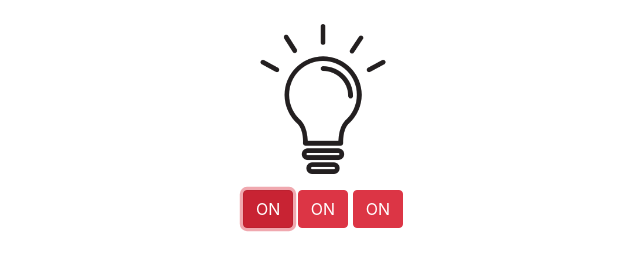
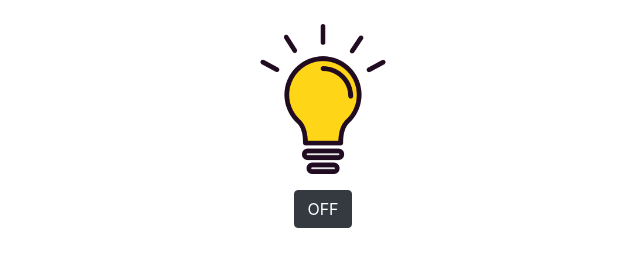
Before and after one commit to SangYong-Jeong/2021-sc-app-08-jquery, a website: page html/02.bulb.html in a window 1280 px wide. Both pictures are taken after a click on the button "ON". Shown: the whole page, without its empty margins (317-957 px from the left). Drawn offline with Linux system fonts and the light colour scheme.

Commit message:
6교시 완료

```diff
--- a/html/02.bulb.html
+++ b/html/02.bulb.html
@@ -13,13 +13,17 @@
 <body>
 	<div class="container text-center py-4">
 		<div class="img-wrap mx-auto mb-3" style="width: 150px;">
-			<img src="../img/on.png" alt="bulb_on" class="w100" style="display: none;">
-			<img src="../img/off.png" alt="bulb_off" class="w100">
+			<img src="../img/off.png" alt="bulb_on" class="w100">
 		</div>
 		<button class="bt-on btn btn-danger">ON</button>
-		<button class="bt-on btn btn-danger">ON</button>
-		<button class="bt-on btn btn-danger">ON</button>
 		<button class="bt-off btn btn-dark" style="display: none;">OFF</button>
+
+		<!-- <div id="a">
+			<ul>
+				<li>A</li>
+				<li>B</li>
+			</ul>
+		</div> -->
 	</div>
 	<script src="../js/util.js"></script>
 	<script src="../js/02.bulb.js"></script>
--- a/js/02.bulb.js
+++ b/js/02.bulb.js
@@ -1,25 +1,70 @@
 /* $('.bt-on').on('click', function() {
 	console.log('ON');
-}); */
+});
+
+for(var i=0; i<document.getElementsByClassName('bt-on').length; i++) {
+	document.getElementsByClassName('bt-on')[i].addEventListener('click', function() {
+		console.log('ON');
+	})
+}
+
+for(var i=0; i<document.querySelectorAll('.bt-on').length; i++) {
+	document.querySelectorAll('.bt-on')[i].addEventListener('click', function() {
+		console.log('ON');
+	})
+}
+
+*/
+
+/*
+ES5/ES6/jQuery 선택자
+document.getElementById('idName') -> html
+document.getElementsByClassName('className') -> Array[html, html]
+document.getElementsByTagName('tagName') -> Array[html, html]
+document.querySelector('.w100') -> html (맨 처음 나오는 element)
+document.querySelectorAll('.w100') -> Array[html, html]
+$('.w100') -> jQuery
 
 
+document.getElementById('a').getElementsByTagName('ul')[0].getElementsByTagName('li')[1].innerHTML
 
-/* document.getElementsByClassName('bt-on')[0].addEventListener('click', function() {
-	console.log('ON');
-})
-document.getElementsByClassName('bt-on')[1].addEventListener('click', function() {
-	console.log('ON');
-})
-document.getElementsByClassName('bt-on')[2].addEventListener('click', function() {
-	console.log('ON');
-}) */
+( $('#a li:nth-child(2)')[0].innerHTML )
 
-// ES5/ES6/jQuery 선택자
-// document.getElementById('idName') -> html
-// document.getElementsByClassName('className') -> Array[html, html]
-// document.getElementsByTagName('tagName') -> Array[html, html]
+( document.querySelectorAll('#a li')[1].innerHTML )
+*/
+/*
+js와 jQuery 이벤트 등록
+document.querySelector('.bt-on').addEventListener('click', function() {});
+$('.bt-on').on('click', function() {});
 
-// document.querySelector('.w100') -> html
-// document.querySelectorAll('.w100') -> Array[html, html]
 
-// $('.w100') -> jQuery
+console.log(this);
+document.querySelector('.bt-off').addEventListener('click', function() {
+this는 이벤트 대상을 가리킨다(순수JS, Dom Element)
+console.log(this);
+this.style.display = 'none';
+	$(this).hide();
+});
+
+$('.bt-on').on('click', function() {
+this는 이벤트 대상을 가리킨다(순수JS, Dom Element)
+console.log(this);
+this.style.display = 'none';
+	$(this).hide();
+});
+*/
+
+// attribute: HTML의 속성
+$('.bt-on').on('click', function(){
+	// $('.img-wrap > img')[0].src = '../img/on.png'
+	$('.img-wrap > img').attr('src', '../img/on.png')
+	$('.bt-on').hide();
+	$('.bt-off').show();
+});
+
+$('.bt-off').on('click', function(){
+  // $('.img-wrap > img')[0].src = '../img/off.png'
+	$('.img-wrap > img').attr('src', '../img/off.png')
+	$('.bt-on').show();
+	$('.bt-off').hide();
+});
```
